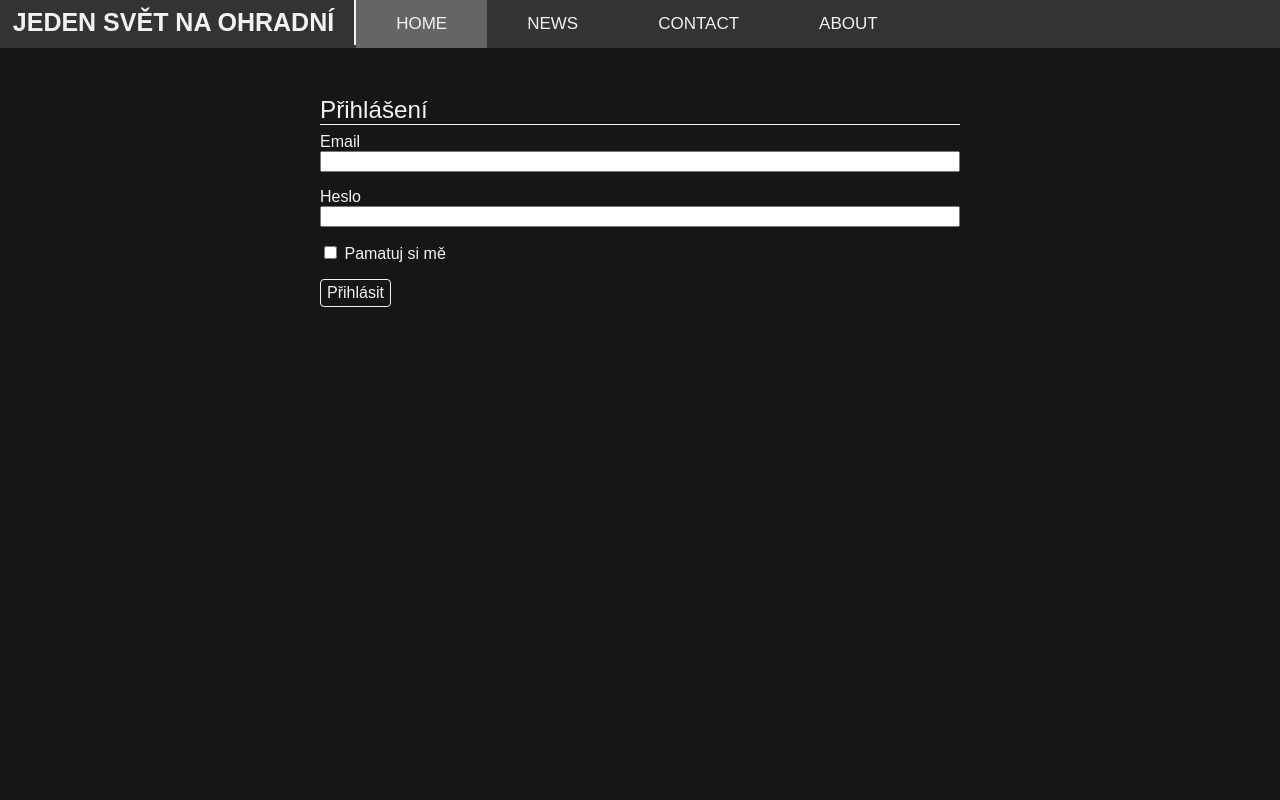
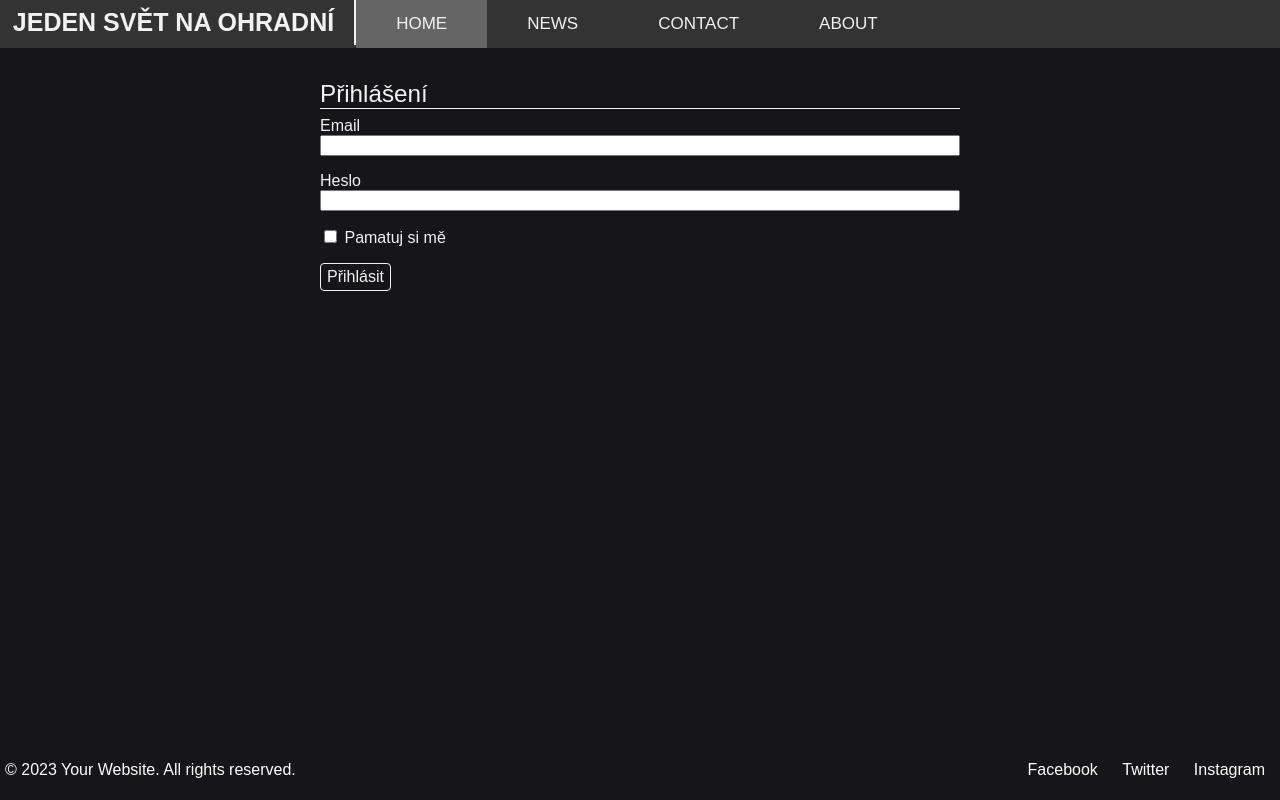
Before and after one commit to cenekp74/festival, a Flask app: page /login in a window 1280 px wide. Run offline with Flask 3, Linux system fonts and the light colour scheme; some libraries are stand-ins or nearby versions.

Commit message:
added footer

```diff
--- a/app/forms.py
+++ b/app/forms.py
@@ -1,7 +1,7 @@
 from flask_wtf import FlaskForm
 from wtforms import StringField, PasswordField, SubmitField, BooleanField
 from wtforms.validators import DataRequired, Length, Email, EqualTo, ValidationError
-from app.dbClasses import User
+from app.db_classes import User
 from flask_login import current_user
 from flask_wtf.file import FileField, FileAllowed
 
--- a/app/routs.py
+++ b/app/routs.py
@@ -1,4 +1,4 @@
-from app.dbClasses import User
+from app.db_classes import User
 from flask import render_template, url_for, send_from_directory, request, redirect, flash, make_response
 from app.forms import LoginForm# , UpdateaccForm, RegistrationForm
 from app import app, db, bcrypt
--- a/app/static/css/main.css
+++ b/app/static/css/main.css
@@ -41,7 +41,7 @@ button:not(:disabled) {
     max-width: 40rem;
     margin-left: auto;
     margin-right: auto;
-    margin-top: 3rem;
+    margin-top: 2rem;
 }
 
 fieldset {
@@ -72,6 +72,7 @@ legend {
     border-color: #dc3545;
     padding-right: calc(1.5em + .75rem);
 }
+
 .form-check {
     display: block;
     min-height: 1rem;
@@ -87,15 +88,18 @@ legend {
     line-height: 1.5;
 
 }
+
 .border-top {
     border-top: 1px solid;
 }
+
 .invalid-feedback {
     width: 100%;
     margin-top: .25rem;
     font-size: .875em;
     color: #dc3545;
 }
+
 .alert {
     position: relative;
     margin-left: auto;
@@ -104,15 +108,16 @@ legend {
     padding: 1rem 1rem;
     margin-bottom: 1rem;
     border: 1px solid transparent;
-        border-top-color: transparent;
-        border-right-color: transparent;
-        border-bottom-color: transparent;
-        border-left-color: transparent;
+    border-top-color: transparent;
+    border-right-color: transparent;
+    border-bottom-color: transparent;
+    border-left-color: transparent;
     border-radius: .25rem;
     color: #842029;
     background-color: #f8d7da;
     border-color: #f5c2c7;
 }
+
 /* end login/register forms */
 
 /* .dropdown:hover .account-menu {
@@ -152,6 +157,26 @@ legend {
 
 .topnav-left {
     float: left;
+}
+
+footer {
+    color: #fff;
+    text-align: center;
+    padding: 5px;
+    position: fixed;
+    bottom: 0;
+    width: 100%;
+    display: flex;
+    justify-content: space-between;
+    align-items: center;
+}
+
+.social-icons a {
+    display: inline-block;
+    margin: 0 10px;
+    color: #fff;
+    text-decoration: none;
+    font-size: 16px;
 }
 
 @media screen and (min-width: 600px) {
--- a/app/templates/base.html
+++ b/app/templates/base.html
@@ -38,7 +38,14 @@
         {% block body %}
         {% endblock %}
     </div>
-
+    <footer>
+        <p>&copy; 2023 Your Website. All rights reserved.</p>
+        <div class="social-icons">
+            <a href="#" target="_blank">Facebook</a>
+            <a href="#" target="_blank">Twitter</a>
+            <a href="#" target="_blank">Instagram</a>
+        </div>
+    </footer>
     <script>
         function topnav_drop() {
             var x = document.getElementById("topnav");
@@ -53,6 +60,6 @@
             x.className = "topnav";
         }
     </script>
-</body>
+    </body>
 
 </html>
--- a/create_db.py
+++ b/create_db.py
@@ -1,5 +1,5 @@
 from app import db
-from app.dbClasses import User
+from app.db_classes import User
 from app import app
 
 with app.app_context():
```
Also changed, not shown: app/db_classes.py (renamed from app/dbClasses.py), instance/site.db.
